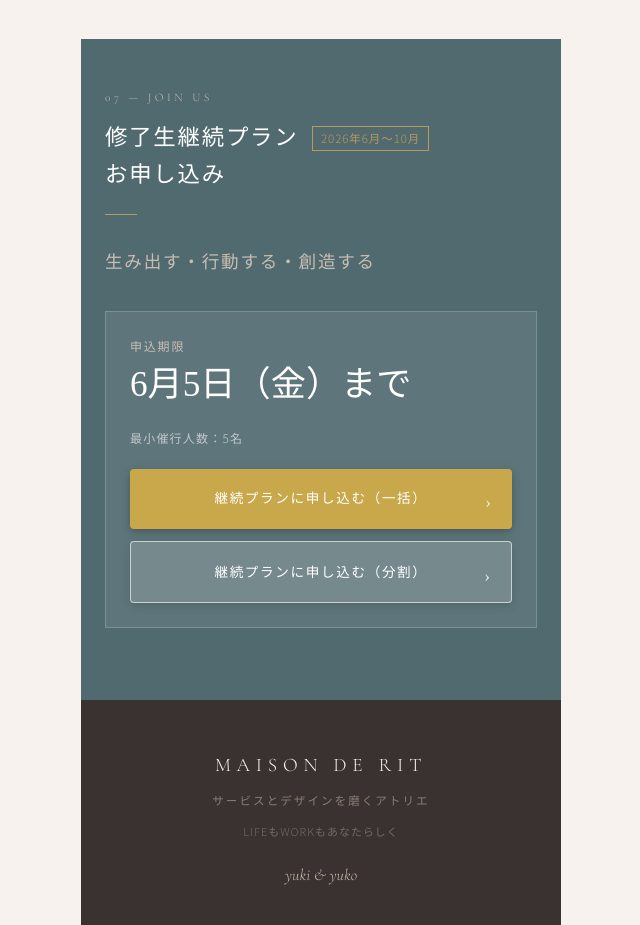
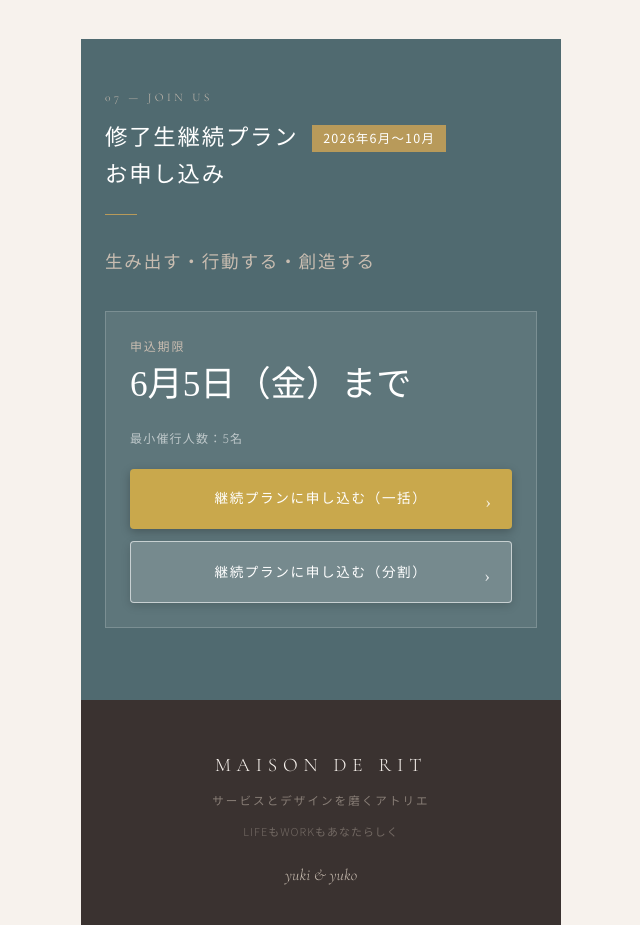
Before and after one commit to gentille830design-boop/mr-lounge-lp, a plain HTML site: page index.html in a window 1280 px wide. Shown: the part 4780-5705 px from the top of the page, without its empty margins (319-959 px from the left). Drawn offline with nearby package versions, Linux system fonts and the light colour scheme; a web font is replaced by a local one.

Commit message:
Make date badge solid gold background for prominence

```diff
--- a/index.html
+++ b/index.html
@@ -907,7 +907,7 @@
     <h2 class="sec-title">
       <span style="display:flex;align-items:center;gap:.6em;flex-wrap:wrap;">
         修了生継続プラン
-        <span style="font-family:'Noto Sans JP',sans-serif;font-size:.72rem;font-weight:300;color:var(--gold);letter-spacing:.08em;white-space:nowrap;border:1px solid var(--gold);padding:.2em .7em;line-height:1.6;">2026年6月〜10月</span>
+        <span style="font-family:'Noto Sans JP',sans-serif;font-size:.78rem;font-weight:400;color:white;letter-spacing:.1em;white-space:nowrap;background:var(--gold);padding:.3em .9em;line-height:1.6;display:inline-block;">2026年6月〜10月</span>
       </span>
       お申し込み
     </h2>
```
